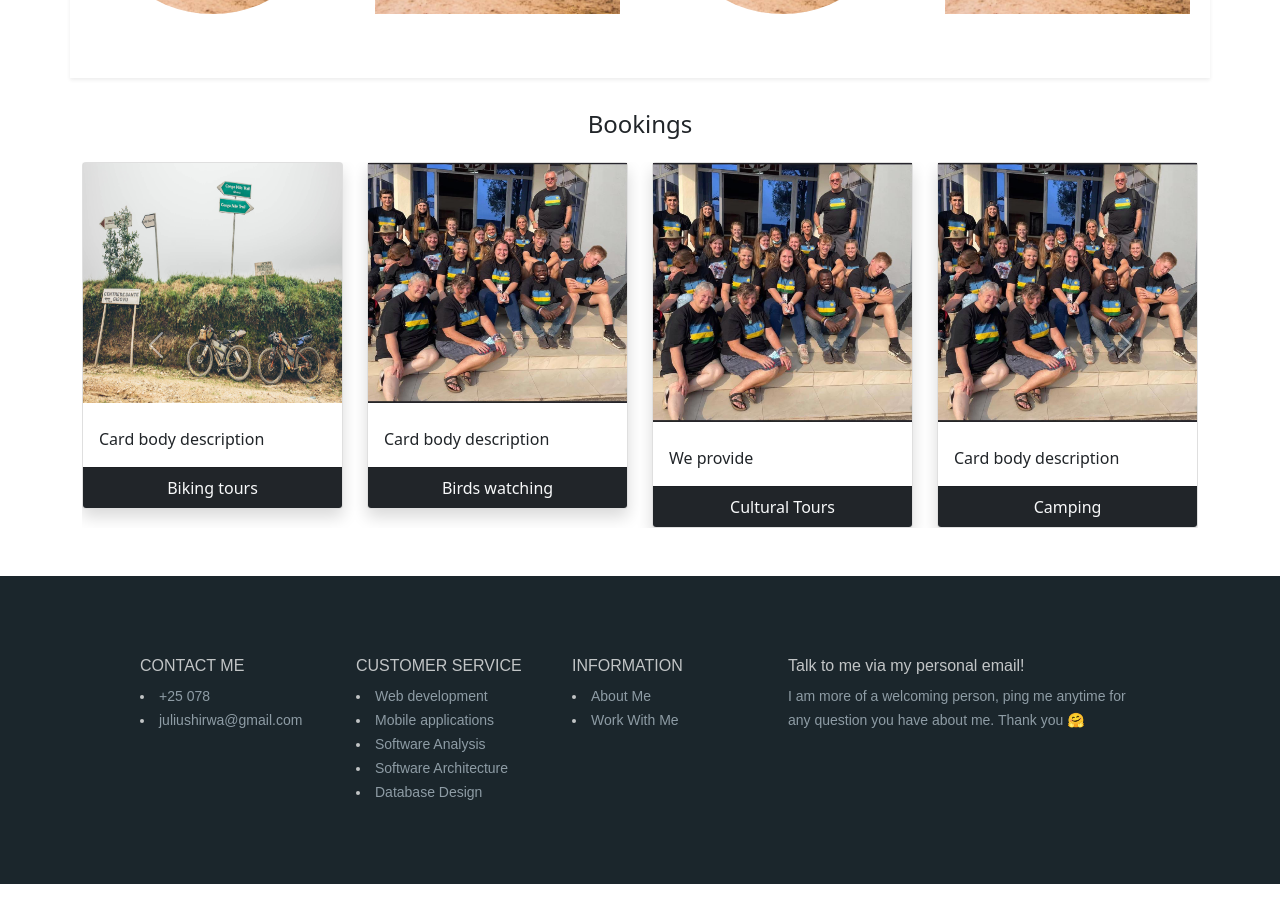
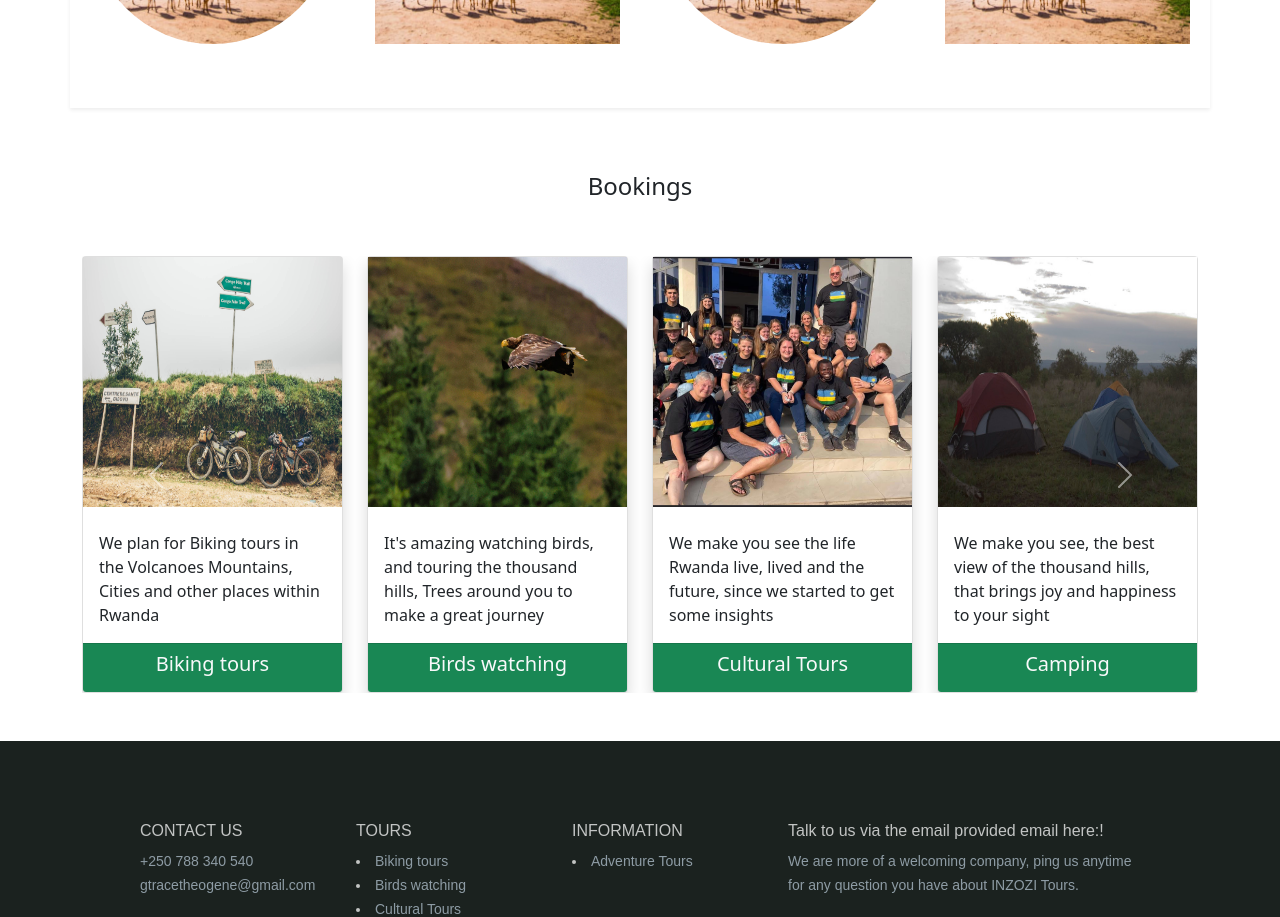
Before and after one commit to j4l13n/inzozi, a Next.js app: page / in a window 1280 px wide. Shown: the part 1880-2797 px from the top of the page. Before the commit the page ends 2764 px from the top, so only its background shows below. Built offline with nearby package versions, Linux system fonts and the light colour scheme.

Commit message:
finish inzozi bookings and footer

```diff
--- a/components/Book/index.js
+++ b/components/Book/index.js
@@ -1,55 +1,64 @@
 const Book = () => {
   return (
     <div className="container" id="bookings">
-      <div className="h4 p-3 d-flex justify-content-center">Bookings</div>
+      <div className="h4 py-5 d-flex justify-content-center">Bookings</div>
       <div className="row">
       <div id="carouselExampleControls" className="carousel slide" data-bs-ride="carousel">
         <div className="carousel-inner">
           <div className="carousel-item active">
             <div className="row d-flex justify-content-center">
-              <div className="col-3">
+              <div className="col-md-3">
                 <div className="card shadow">
                   <div className="card-title">
-                    <img src="/Congo-Nile-Trail.jpeg" className="d-block w-100" height="240" alt="..." />
+                    <img src="/Congo-Nile-Trail.jpeg" className="d-block w-100" height="250" alt="..." />
                   </div>
-                  <div className="card-body">Card body description</div>
-                  <div className="card-footer bg-dark text-light d-flex justify-content-center">
-                    Biking tours
+                  <div className="card-body">
+                    We plan for Biking tours in the Volcanoes Mountains,
+                    Cities and other places within Rwanda
+                  </div>
+                  <div className="card-footer bg-success text-light d-flex justify-content-center">
+                    <h5>Biking tours</h5>
                   </div>
                 </div>
               </div>
-              <div className="col-3">
+              <div className="col-md-3">
                 <div className="card shadow">
                   <div className="card-title">
-                    <img src="/group@2x.png" className="d-block w-100" height="240" alt="..." />
+                    <img src="/bird-watching.jpg" className="d-block w-100" height="250" alt="..." />
                   </div>
-                  <div className="card-body">Card body description</div>
-                  <div className="card-footer bg-dark text-light d-flex justify-content-center">
-                    Birds watching
+                  <div className="card-body">
+                    It&apos;s amazing watching birds, and touring the thousand hills,
+                    Trees around you to make a great journey
+                  </div>
+                  <div className="card-footer bg-success text-light d-flex justify-content-center">
+                    <h5>Birds watching</h5>
                   </div>
                 </div>
               </div>
-              <div className="col-3">
+              <div className="col-md-3">
                 <div className="card shadow">
                   <div className="card-title">
-                    <img src="/group@2x.png" className="d-block w-100" alt="..." />
+                    <img src="/group@2x.png" className="d-block w-100" height="250" alt="..." />
                   </div>
                   <div className="card-body">
-                    We provide
+                    We make you see the life Rwanda live, lived
+                    and the future, since we started to get some insights
                   </div>
-                  <div className="card-footer bg-dark text-light d-flex justify-content-center">
-                    Cultural Tours
+                  <div className="card-footer bg-success text-light d-flex justify-content-center">
+                    <h5>Cultural Tours</h5>
                   </div>
                 </div>
               </div>
-              <div className="col-3">
+              <div className="col-md-3">
                 <div className="card shadow">
                   <div className="card-title">
-                    <img src="/group@2x.png" className="d-block w-100" alt="..." />
+                    <img src="/camping.jpg" className="d-block w-100" height="250" alt="..." />
                   </div>
-                  <div className="card-body">Card body description</div>
-                  <div className="card-footer bg-dark text-light d-flex justify-content-center">
-                    Camping
+                  <div className="card-body">
+                    We make you see, the best view of the thousand hills, that brings joy and happiness to your sight
+                  </div>
+                  <div className="card-footer bg-success text-light d-flex justify-content-center">
+                    <h5>Camping</h5>
                   </div>
                 </div>
               </div>
@@ -57,14 +66,60 @@ const Book = () => {
           </div>
           <div className="carousel-item">
             <div className="row">
-              <div className="col">
-                col1
+              <div className="col-md-3">
+                <div className="card shadow">
+                  <div className="card-title">
+                    <img src="/bird-watching.jpg" className="d-block w-100" height="250" alt="..." />
+                  </div>
+                  <div className="card-body">
+                    It&apos;s amazing watching birds, and touring the thousand hills,
+                    Trees around you to make a great journey
+                  </div>
+                  <div className="card-footer bg-success text-light d-flex justify-content-center">
+                    <h5>Birds watching</h5>
+                  </div>
+                </div>
               </div>
-              <div className="col">
-                col2
+              <div className="col-md-3">
+                <div className="card shadow">
+                  <div className="card-title">
+                    <img src="/Congo-Nile-Trail.jpeg" className="d-block w-100" height="250" alt="..." />
+                  </div>
+                  <div className="card-body">
+                    We plan for Biking tours in the Volcanoes Mountains,
+                    Cities and other places within Rwanda
+                  </div>
+                  <div className="card-footer bg-success text-light d-flex justify-content-center">
+                    <h5>Biking tours</h5>
+                  </div>
+                </div>
               </div>
-              <div className="col">
-                col3
+              <div className="col-md-3">
+                <div className="card shadow">
+                  <div className="card-title">
+                    <img src="/camping.jpg" className="d-block w-100" height="250" alt="..." />
+                  </div>
+                  <div className="card-body">
+                    We make you see, the best view of the thousand hills, that brings joy and happiness to your sight
+                  </div>
+                  <div className="card-footer bg-success text-light d-flex justify-content-center">
+                    <h5>Camping</h5>
+                  </div>
+                </div>
+              </div>
+              <div className="col-md-3">
+                <div className="card shadow">
+                  <div className="card-title">
+                    <img src="/group@2x.png" className="d-block w-100" height="250" alt="..." />
+                  </div>
+                  <div className="card-body">
+                    We make you see the life Rwanda live, lived
+                    and the future, since we started to get some insights
+                  </div>
+                  <div className="card-footer bg-success text-light d-flex justify-content-center">
+                    <h5>Cultural Tours</h5>
+                  </div>
+                </div>
               </div>
             </div>
           </div>
--- a/components/Footer/index.js
+++ b/components/Footer/index.js
@@ -6,29 +6,27 @@ const Footer = () => {
        <footer id="footer" className="footer mt-5 align-items-end">
         <div className="footer-elements">
           <div className="footer-text">
-            <h6>CONTACT ME</h6>
-            <li><a href="#" className="text-decoration-none text-dark">+25 078 </a></li>
-            <li><a href="#" className="text-decoration-none text-dark">juliushirwa@gmail.com</a></li>
+            <h6>CONTACT US</h6>
+            <a href="#" className="text-decoration-none text-dark">+250 788 340 540</a><br />
+            <a href="#" className="text-decoration-none text-dark">gtracetheogene@gmail.com</a>
           </div>
           <div className="footer-text">
-            <h6>CUSTOMER SERVICE</h6>
-            <li><a href="#" className="text-decoration-none text-dark">Web development</a></li>
-            <li><a href="#" className="text-decoration-none text-dark">Mobile applications</a></li>
-            <li><a href="#" className="text-decoration-none text-dark">Software Analysis</a></li>
-            <li><a href="#" className="text-decoration-none text-dark">Software Architecture</a></li>
-            <li><a href="#" className="text-decoration-none text-dark">Database Design</a></li>
+            <h6>TOURS</h6>
+            <li><a href="#" className="text-decoration-none text-dark">Biking tours</a></li>
+            <li><a href="#" className="text-decoration-none text-dark">Birds watching</a></li>
+            <li><a href="#" className="text-decoration-none text-dark">Cultural Tours</a></li>
+            <li><a href="#" className="text-decoration-none text-dark">Camping</a></li>
 
           </div>
           <div className="footer-text">
             <h6>INFORMATION</h6>
             {/* <ul>   */}
-              <li><a href="#" className="text-decoration-none text-dark">About Me</a></li>
-              <li><a href="#" className="text-decoration-none text-dark">Work With Me</a></li>
+              <li><a href="#" className="text-decoration-none text-dark">Adventure Tours </a></li>
             {/* </ul> */}
           </div>
           <div className="footer-text">
-            <h6>Talk to me via my personal email!</h6>
-            <p className="text-dark">I am more of a welcoming person, ping me anytime for any question you have about me. Thank you 🤗</p>
+            <h6>Talk to us via the email provided email here:!</h6>
+            <p className="text-dark">We are more of a welcoming company, ping us anytime for any question you have about INZOZI Tours.<br /><br /> Thank you 🤗</p>
           </div>
         </div>
       </footer>
--- a/components/Home/index.js
+++ b/components/Home/index.js
@@ -6,9 +6,9 @@ const Home = () => {
       <div className="row shadow-sm" style={{paddingTop: "25px", paddingBottom: "25px"}}>
         <div className="col-md-6 p-2">
           <div className="m-5 p-2">
-            <p className="lead font-weight-light text-muted"><span className="">We are</span> <b className="">INZOZI (Adventure Of a Lifetime)</b> 👋</p>
+            <p className="lead font-weight-light text-muted"><span className="">We are</span> <b className="">INZOZI Tours (Adventure Of a Lifetime)</b> 👋</p>
             <p className="lead font-weight-light text-muted">
-            We present to you, Rwanda also known as “the Land of a thousand hills”,
+            We present to you, Rwanda, also known as “the Land of a thousand hills”,
             is a beautiful eco-friendly country located in east Africa.
             </p>
             <p className="lead font-weight-light text-muted">
--- a/styles/globals.css
+++ b/styles/globals.css
@@ -1,7 +1,7 @@
 
 /* FOOTER */
 .footer {
-  background-color: #1B262C;
+  background-color: #1b221f;
   width: 100%;
 
 }
```
Also changed, not shown: public/bird-watching.jpg (added), public/camping.jpg (added).
